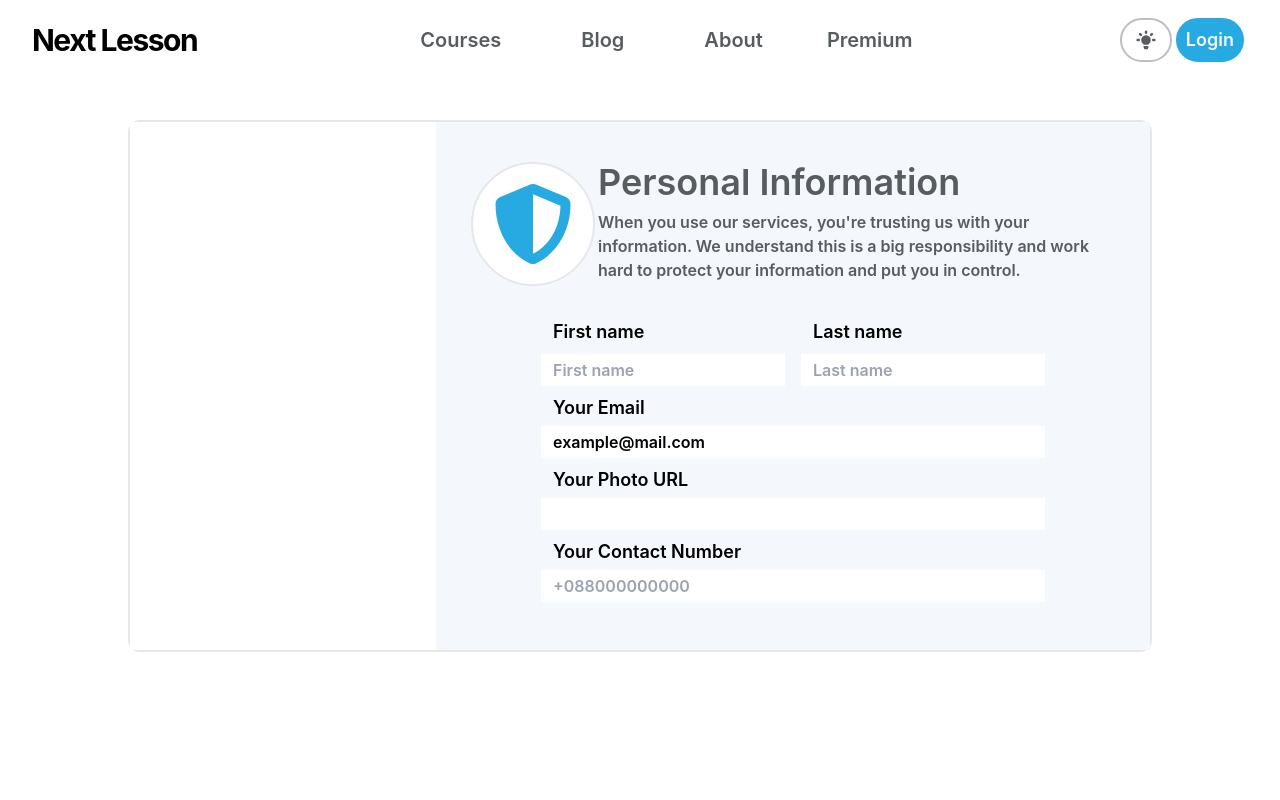
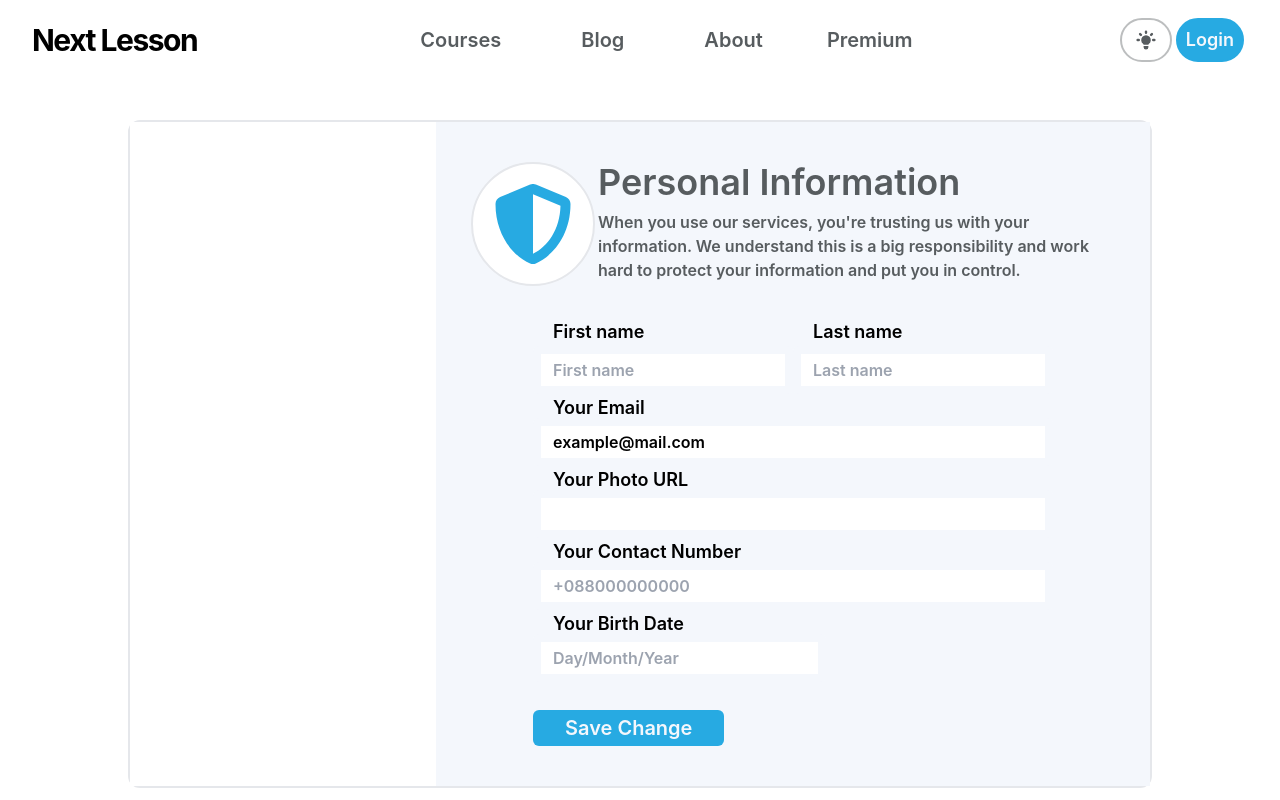
Before and after one commit to AnamulHassan/next-lesson-client-repo, a React (Create React App) app: page /profile in a window 1280 px wide. Built offline with nearby package versions, Linux system fonts and the light colour scheme; no server answers.

Commit message:
added user informatoin update functionality

```diff
--- a/package.json
+++ b/package.json
@@ -8,6 +8,7 @@
     "@testing-library/user-event": "^13.5.0",
     "firebase": "^9.12.1",
     "react": "^18.2.0",
+    "react-datepicker": "^4.8.0",
     "react-dom": "^18.2.0",
     "react-icons": "^4.6.0",
     "react-router-dom": "^6.4.2",
--- a/src/components/Profile.jsx
+++ b/src/components/Profile.jsx
@@ -1,6 +1,9 @@
-import React, { useContext } from 'react';
+import React, { useContext, useState } from 'react';
 import { AuthContext } from '../context/UserContext';
 import { FaShieldAlt } from 'react-icons/fa';
+import DatePicker from 'react-datepicker';
+import 'react-datepicker/dist/react-datepicker.css';
+import { Form } from 'react-router-dom';
 /*
 Navigation color
 --------------------------------------
@@ -21,9 +24,21 @@ btn bg #8cc63e
 */
 const Profile = () => {
   const { user } = useContext(AuthContext);
+  const [date, setDate] = useState(null);
+  const handleChangeInfo = event => {
+    event.preventDefault();
+    const form = event.value;
+    // const fullName = form.firstName.value + form.lastName.value;
+    const photoUrl = form?.photo.value;
+    const contactNumber = form?.contact.value;
+
+    // console.log(fullName);
+    console.log(photoUrl);
+    console.log(contactNumber);
+  };
   return (
     <section className="w-4/5 mx-auto border-2 rounded-xl  mt-10">
-      <div className="bg-[#f4f7fc] flex">
+      <Form onSubmit={handleChangeInfo} className="bg-[#f4f7fc] flex">
         <div className="bg-[#ffffff] w-[30%]">
           <div className="flex justify-center my-4">
             <img
@@ -116,7 +131,7 @@ const Profile = () => {
               <input
                 type="text"
                 id="photoUrl"
-                name="photoUrl"
+                name="photo"
                 className="w-full px-3 py-1 border-8 rounded-md text-md font-semibold  border-[#f4f7fc]  bg-[#ffffff]  outline-none"
                 placeholder={user?.photoURL}
               />
@@ -131,14 +146,35 @@ const Profile = () => {
               <input
                 type="number"
                 id="contact-number"
-                name="contactNumber"
+                name="contact"
                 className="w-full px-3 py-1 border-8 rounded-md text-md font-semibold  border-[#f4f7fc]  bg-[#ffffff]  outline-none"
                 placeholder="+088000000000"
               />
             </div>
+            <div>
+              <label
+                className="block ml-5 mb-[-4px] text-lg font-semibold"
+                htmlFor="contact-number"
+              >
+                Your Birth Date
+              </label>
+              <DatePicker
+                className="w-full px-3 py-1 border-8 rounded-md text-md font-semibold  border-[#f4f7fc]  bg-[#ffffff]  outline-none"
+                selected={date}
+                onChange={date => setDate(date)}
+                dateFormat="dd/MM/yyyy"
+                placeholderText="Day/Month/Year"
+                maxDate={new Date()}
+              />
+            </div>
+            <input
+              type="submit"
+              value="Save Change"
+              className=" mt-7 px-8 py-1 select-none font-semibold rounded-md cursor-pointer bg-[#27aae2] text-xl  text-[#f4f7fc]  duration-300 hover:bg-[#0071b3]"
+            />
           </div>
         </div>
-      </div>
+      </Form>
     </section>
   );
 };
--- a/src/context/UserContext.js
+++ b/src/context/UserContext.js
@@ -45,7 +45,7 @@ const UserContext = ({ children }) => {
   };
   useEffect(() => {
     const unsubscribe = onAuthStateChanged(auth, user => {
-      console.log(user);
+      // console.log(user);
       setUser(user);
     });
     return () => unsubscribe();
```
Also changed, not shown: 1 other file (tests, documents, lock files or other folders).
